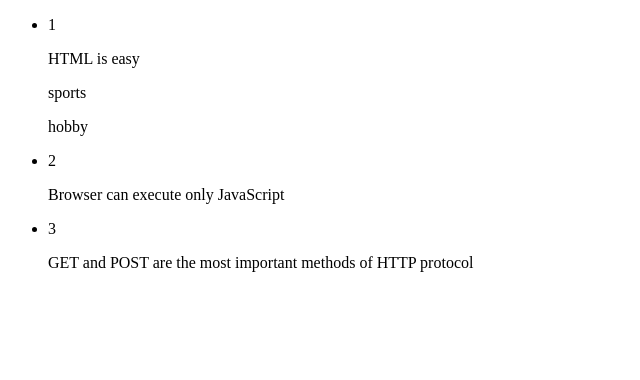
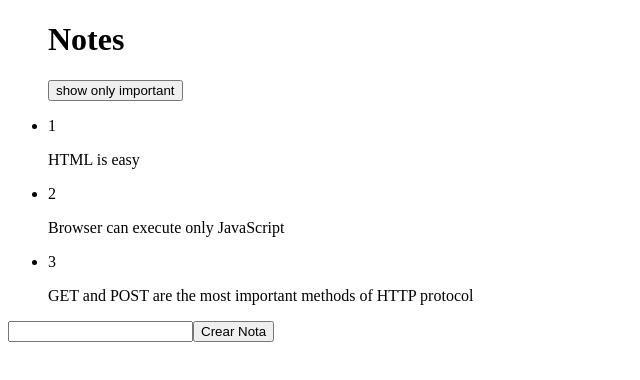
Before and after one commit to EGarcia30/bootcamp, a React (Create React App) app in the folder part1/: page / in a window 1280 px wide. Shown: the top 380 px of the page, without its empty margins (0-640 px from the left). Built offline with nearby package versions, Linux system fonts and the light colour scheme.

Commit message:
ejercicio renderizar formularios

```diff
--- a/part1/src/App.js
+++ b/part1/src/App.js
@@ -1,37 +1,57 @@
 import { Note } from "./Note"
+import { useState } from "react"
 
-const notes = [
-  {
-    id: 1,
-    content: 'HTML is easy',
-    date: '2019-05-30T17:30:31.098Z',
-    important: true,
-    categories: ['sports', 'hobby']
-  },
-  {
-    id: 2,
-    content: 'Browser can execute only JavaScript',
-    date: '2019-05-30T18:39:34.091Z',
-    important: false,
-  },
-  {
-    id: 3,
-    content: 'GET and POST are the most important methods of HTTP protocol',
-    date: '2019-05-30T19:20:14.298Z',
-    important: true,
-  },
-]
 
-export default function App() {
+export default function App(props) {
+  const [notes, setNotes] = useState(props.notes);
+  const [newNotes, setNewNotes] = useState('');
+  const [showAll, setShowAll] = useState(true)
+
+  const handleChange = (e) => {
+    setNewNotes(e.target.value)
+  }
+
+  const handleSubmit = (e) => {
+    e.preventDefault();
+    const noteToAddToState = {
+      id: notes.length + 1,
+      content: newNotes,
+      date: new Date().toISOString(),
+      important: Math.random() < 0.5
+    };
+
+    setNotes([...notes, noteToAddToState]);
+    setNewNotes("");
+  }
+
+  const handleImportant = () => {
+    setShowAll(() => !showAll);
+  }
+
   return(
-    <ul>
-      {
-        notes.map((note) => {
-          return(
-            <Note key={note.id} {...note} />
-          )
-        })
-      }
-    </ul>
+    <div>
+      <ul>
+        <h1>Notes</h1>
+        <button onClick={handleImportant}>{showAll ? 'show only important' : 'show All'}</button>
+        {
+          notes
+          .filter((note) => {
+            if(showAll === true) return true;
+            return note.important === true;
+          })
+          .map((note) => {
+            return(
+              <Note key={note.id} {...note} />
+            )
+          })
+        }
+      </ul>
+      <form onSubmit={handleSubmit}>
+        <input type="text" onChange={handleChange} value={newNotes}/>
+        <button>
+          Crear Nota
+        </button>
+      </form>
+    </div>
   )
 }
--- a/part1/src/Note.js
+++ b/part1/src/Note.js
@@ -1,15 +1,8 @@
-export const Note = ({id, content, categories = []}) => {
+export const Note = ({id, content}) => {
     return(
         <li>
             <p>{id}</p>
             <p>{content}</p>
-            {
-                categories.map((category) =>{
-                    return(
-                       <p key={category}>{category}</p>
-                    )
-                })
-            }
         </li>
     )
 }
--- a/part1/src/index.js
+++ b/part1/src/index.js
@@ -1,13 +1,34 @@
-import { StrictMode } from "react";
 import { createRoot } from "react-dom/client";
 
 import App from "./App";
+
+const notes = [
+  {
+    id: 1,
+    content: 'HTML is easy',
+    date: '2019-05-30T17:30:31.098Z',
+    important: true,
+    categories: ['sports', 'hobby']
+  },
+  {
+    id: 2,
+    content: 'Browser can execute only JavaScript',
+    date: '2019-05-30T18:39:34.091Z',
+    important: false,
+  },
+  {
+    id: 3,
+    content: 'GET and POST are the most important methods of HTTP protocol',
+    date: '2019-05-30T19:20:14.298Z',
+    important: true,
+  },
+]
 
 const rootElement = document.getElementById("root");
 const root = createRoot(rootElement);
 
 root.render(
-  <StrictMode>
-    <App />
-  </StrictMode>
+
+  <App notes={notes} />
+
 );
```
